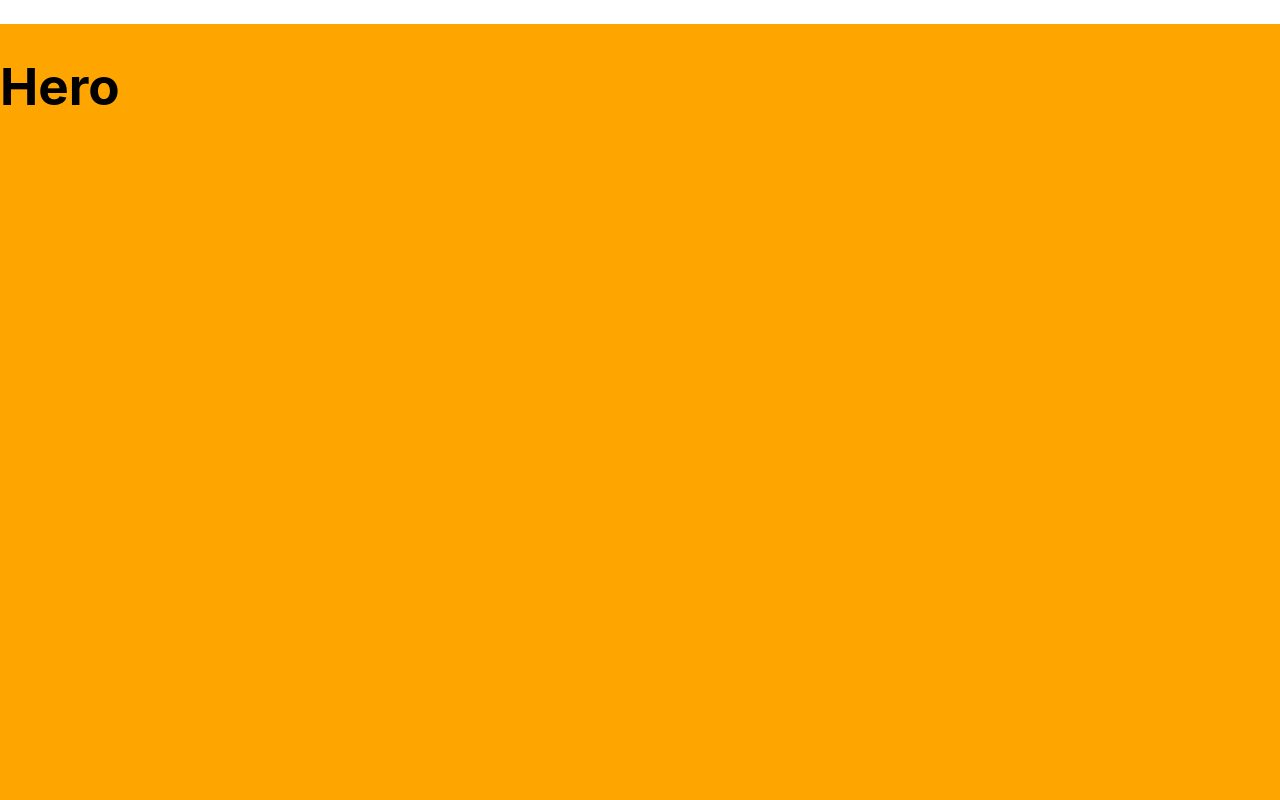
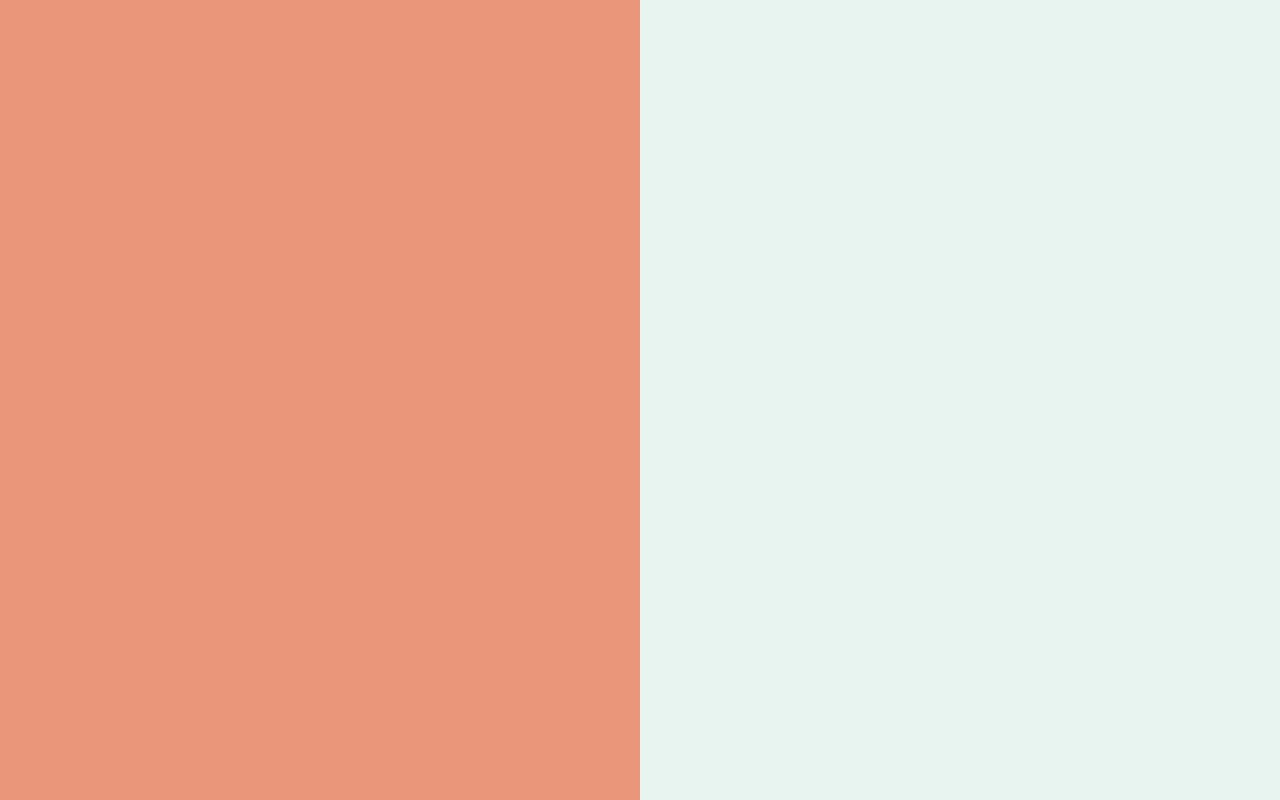
Before and after one commit to badihaki/mubasic-practice, a React (Vite) app in the folder app/: page / in a window 1280 px wide. Built offline with nearby package versions, Linux system fonts and the light colour scheme.

Commit message:
divs in loader on left work perfectly

```diff
--- /dev/null
+++ b/app/src/components/loader/left/LoaderLeft.jsx
@@ -0,0 +1,44 @@
+import "./LoaderLeft.style.scss"
+
+function LeftLoader(){
+    let block0Class = "";
+    let block1Class = "hidden";
+    const block1Timer = 950;
+
+    let block2Class = "hidden";
+    const block2Timer = 1200;
+
+
+    self.setTimeout(() => {
+        const block0 = document.getElementById("loader__left--block-0");
+        const block1 = document.getElementById("loader__left--block-1");
+        const block2 = document.getElementById("loader__left--block-2");
+
+        block0.className = "hidden"
+        block1Class = "";
+        block1.className = block1Class;
+        console.log(`block class ${block1Class}`);
+        console.log(`classname ${block1.className}`);
+        console.log("trigger 1");
+
+        self.setTimeout(() => {
+            console.log("trigger 2");
+            block1Class = "hidden";
+            block1.className = block1Class;
+
+            block2Class = "";
+            block2.className = block2Class;
+        }, block2Timer);
+    }, block1Timer);
+
+    return <div id="loader__left">
+        <div id="loader__left--block-0" className={block0Class} >
+        </div>
+        <div id="loader__left--block-1" className={block1Class} >
+        </div>
+        <div id="loader__left--block-2" className={block2Class} >
+        </div>
+    </div>
+}
+
+export default LeftLoader;
--- /dev/null
+++ b/app/src/components/loader/left/LoaderLeft.style.scss
@@ -0,0 +1,43 @@
+#loader__left{
+    width: 50%;
+    height: 100%;
+
+    display: flex;
+    flex-direction: column;
+}
+
+#loader__left--block-0{
+    background-color: rgb(232, 244, 240);
+    width: 100%;
+    height: 100%;
+
+    transition: 950ms ease-in-out;
+}
+
+#loader__left--block-0.hidden{
+    height: 0vh;
+}
+
+#loader__left--block-1{
+    background-color: cornflowerblue;
+    width: 100%;
+    height: 100%;
+
+    transition: 750ms ease-in-out;
+}
+
+#loader__left--block-2{
+    background-color: darksalmon;
+    width: 100%;
+    height: 100%;
+
+    transition: 550ms ease-in-out;
+}
+
+#loader__left--block-1.hidden{
+    height: 0vh;
+}
+
+#loader__left--block-2.hidden{
+    height: 0vh;
+}
--- a/app/src/components/loader/loader.jsx
+++ b/app/src/components/loader/loader.jsx
@@ -1,17 +1,18 @@
+import LeftLoader from "./left/LoaderLeft";
 import "./loader.scss";
 
 function Loader(){
     let classText = "";
-    const animationWaitTime = 2500;
+    // const animationWaitTime = 2950;
 
-    self.setTimeout(() => {
-        classText = "hidden";
-        const loader = document.getElementById("loader");
-        loader.className = classText;
-    }, animationWaitTime);
+    // self.setTimeout(() => {
+    //     classText = "hidden";
+    //     const loader = document.getElementById("loader");
+    //     loader.className = classText;
+    // }, animationWaitTime);
 
     return <div id="loader" className={classText} >
-        <h1>Loader</h1>
+        <LeftLoader />
     </div>
 }
 
```
